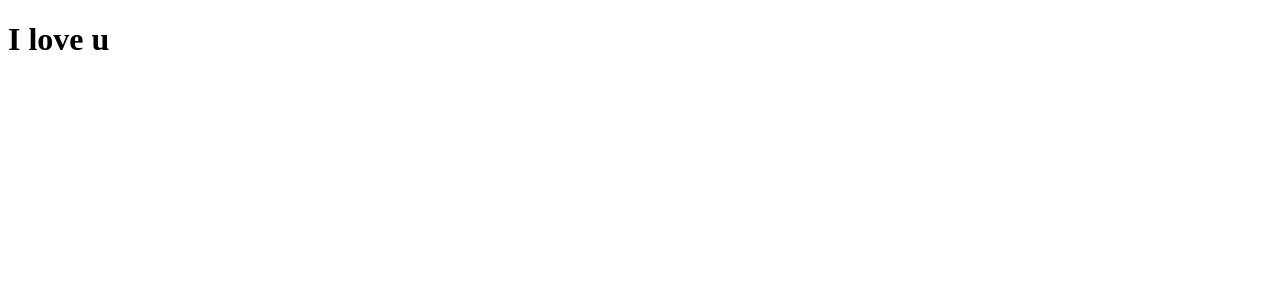
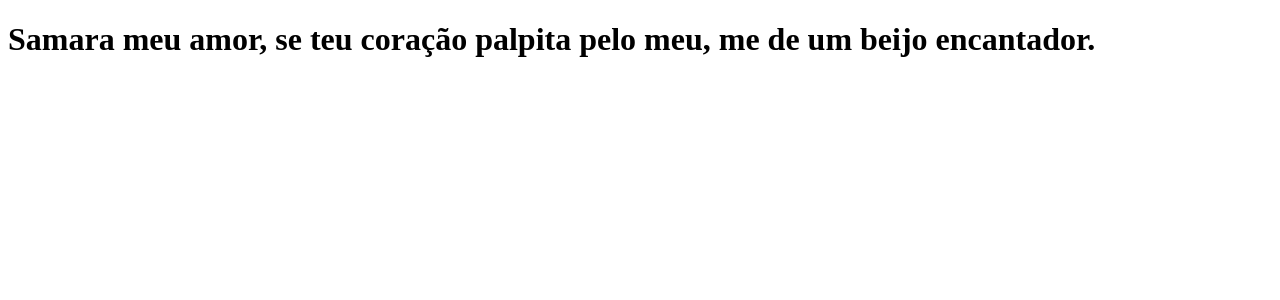
Before and after one commit to danncodin/clone-tabnews, a Next.js app: page / in a window 1280 px wide. Shown: the top 300 px of the page. Built offline with nearby package versions, Linux system fonts and the light colour scheme.

Commit message:
Edição da Mensagem do site: Samara meu amor amor, se teu coração palpita pelo meu, me de um beijo encantador.

```diff
--- a/pages/index.js
+++ b/pages/index.js
@@ -1,6 +1,5 @@
 function Home() {
-    return <h1>I love u
-
+    return <h1>Samara meu amor, se teu coração palpita pelo meu, me de um beijo encantador.
     </h1>
 }
 
```
